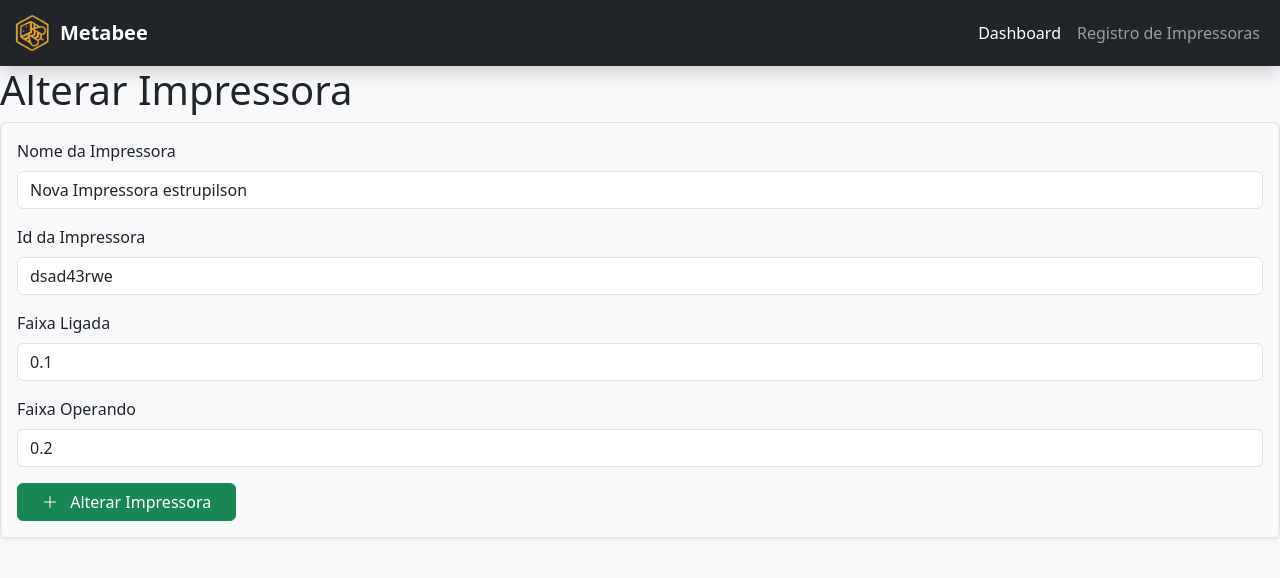
After one commit to nearo007/MetaBee, a Django app: page /edit_printer/16 in a window 1280 px wide. The commit adds this page. Shown: the top 578 px of the page. Run offline with Django 5.2, Linux system fonts and the light colour scheme; data comes from the database, SQL or seed files in the repository; both versions use the stored data as it was after the commit; some libraries are stand-ins or nearby versions.

Commit message:
editar impressoras

```diff
--- a/metabee_app/templates/add_printer.html
+++ b/metabee_app/templates/add_printer.html
@@ -13,7 +13,7 @@ Adicionar Impressora
 
     <div class="mb-3">
       <label for="printer_name" class="form-label">Nome da Impressora</label>
-      <input type="text" name="name" id="printerName" class="form-control" placeholder="Ex: HP LaserJet 1020" required />
+      <input type="text" name="name" id="printer_name" class="form-control" placeholder="Ex: HP LaserJet 1020" required />
     </div>
 
     <div class="mb-3">
--- /dev/null
+++ b/metabee_app/templates/edit_printer.html
@@ -0,0 +1,38 @@
+{% extends 'layout.html' %}
+{% load static %}
+
+{% block title %}
+Alterar Impressora
+{% endblock %}
+
+{% block content %}
+  <h1>Alterar Impressora</h1>
+
+  <form action="{% url 'edit_printer' printer.id %}" method="post" class="p-3 border rounded shadow-sm">
+    {% csrf_token %}
+
+    <div class="mb-3">
+      <label for="printer_name" class="form-label">Nome da Impressora</label>
+      <input type="text" name="name" id="printer_name" class="form-control" value="{{ printer.name }}" placeholder="Ex: HP LaserJet 1020" required />
+    </div>
+
+    <div class="mb-3">
+      <label for="device_id" class="form-label">Id da Impressora</label>
+      <input type="text" name="device_id" id="device_id" class="form-control" value="{{ printer.device_id }}" placeholder="Ex: D7890D77H" required/>
+    </div>
+
+    <div class="mb-3">
+      <label for="idle_range" class="form-label">Faixa Ligada</label>
+      <input type="number" step="0.01" name="idle_range" id="idle_range" class="form-control" value="{{ printer.idle_range }}" placeholder="0.00" required />
+    </div>
+
+    <div class="mb-3">
+      <label for="operating_range" class="form-label">Faixa Operando</label>
+      <input type="number" step="0.01" name="operating_range" id="operating_range" class="form-control" value="{{ printer.operating_range }}" placeholder="0.00" required />
+    </div>
+
+    <button type="submit" class="btn btn-success px-4">
+      <i class="bi bi-plus-lg me-2"></i> Alterar Impressora
+    </button>
+  </form>
+{% endblock %}
--- a/metabee_app/urls.py
+++ b/metabee_app/urls.py
@@ -6,6 +6,7 @@ urlpatterns = [
     path('dashboard', views.dashboard, name="dashboard"),
     path('manage_printers', views.manage_printers, name="manage_printers"),
     path('add_printer', views.add_printer, name="add_printer"),
+    path('edit_printer/<int:printer_id>', views.edit_printer, name="edit_printer"),
     path('delete_printer/<int:printer_id>', views.delete_printer, name="delete_printer"),
     path('get_printers_state', views.get_printers_state, name="get_printers_state"),
     path('api/get_printer_status_id/<str:device_id>', views.api_get_printer_status_id, name="api_get_printer_status_id"),
--- a/metabee_app/views.py
+++ b/metabee_app/views.py
@@ -70,6 +70,27 @@ def add_printer(request):
 
     return render(request, "add_printer.html")
 
+def edit_printer(request, printer_id):
+    printer = Printer.objects.filter(id=printer_id).first()
+
+    if request.method == 'POST':
+        printer_name = request.POST.get('name')
+        device_id = request.POST.get('device_id')
+        idle_range = request.POST.get('idle_range')
+        operating_range = request.POST.get('operating_range')
+
+        printer.name = printer_name
+        printer.device_id = device_id
+        printer.idle_range = idle_range
+        printer.operating_range = operating_range
+
+        printer.save()
+
+        return redirect("manage_printers")
+
+    context = {'printer': printer}
+    return render(request, "edit_printer.html", context)
+
 def delete_printer(request, printer_id):
     try:
         printer = Printer.objects.filter(id=printer_id).first()
```
Also changed, not shown: metabee_app/templates/dashboard.html (+13 -3 lines), metabee_app/templates/manage_printers.html (+6 -1 lines), db.sqlite3, 1 other file.
